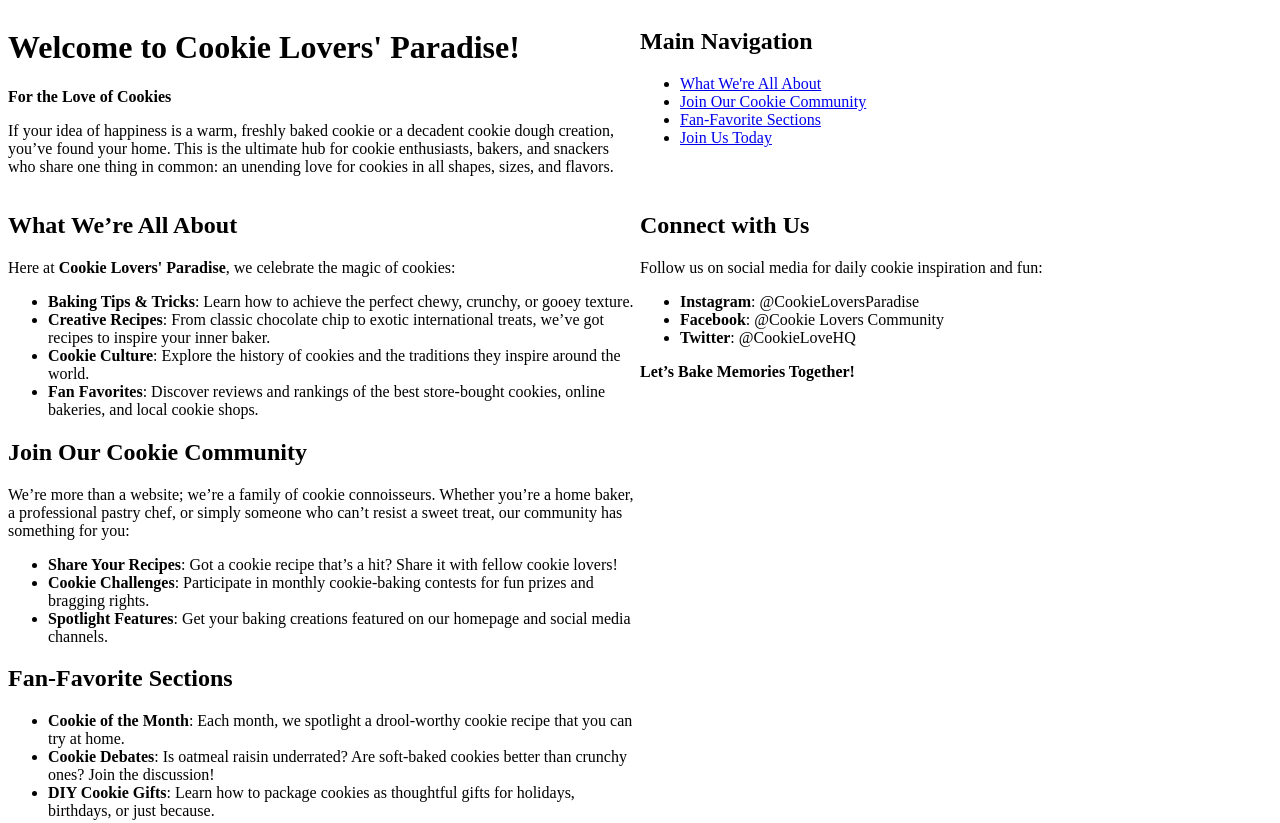
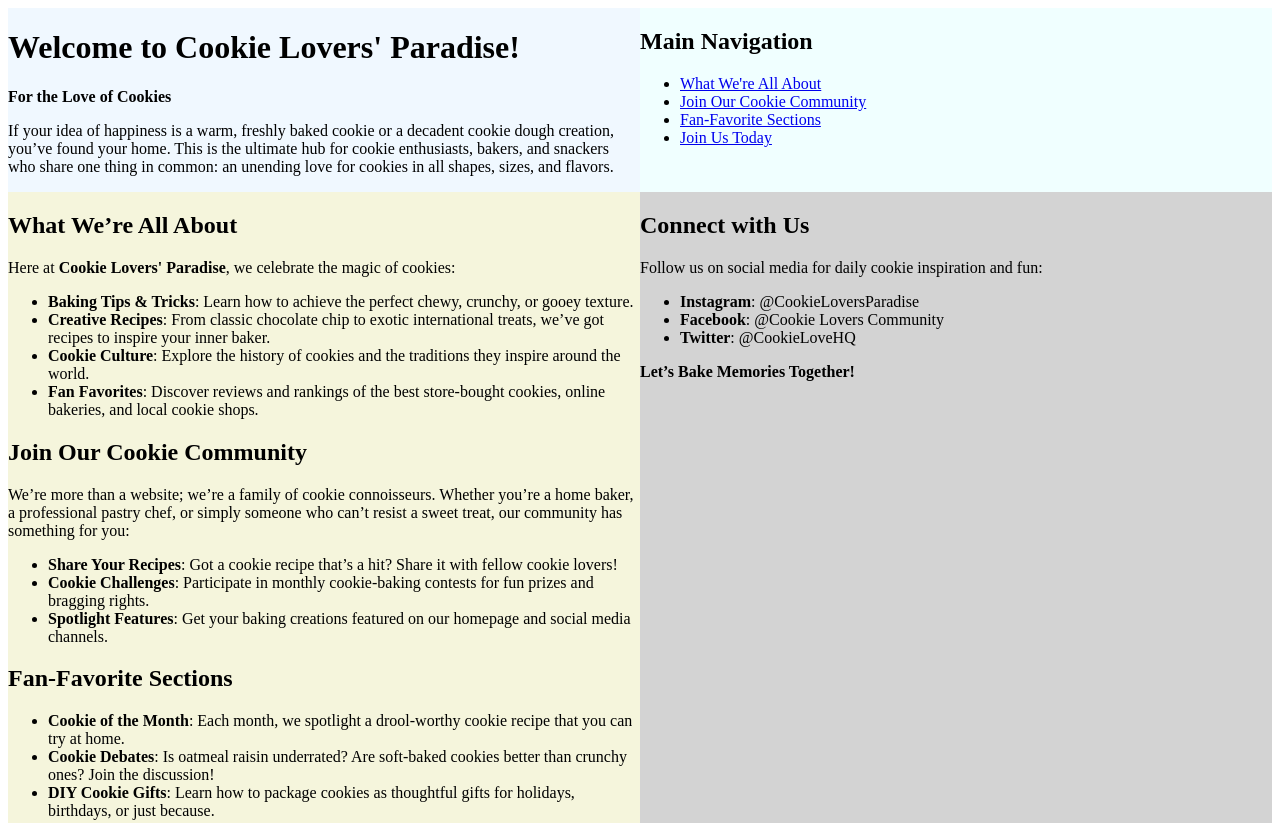
Before and after one commit to kadenrose/GIT414, a plain HTML site: page index.html in a window 1280 px wide. Shown: the top 823 px of the page. Drawn offline with Linux system fonts and the light colour scheme.

Commit message:
01.15.2025
Finish adding media queirys

```diff
--- a/styles.css
+++ b/styles.css
@@ -64,6 +64,18 @@ table {
 body {
     display: grid;
 }
+header {
+    background-color: aliceblue;
+}
+nav {
+    background-color: azure;
+}
+main {
+    background-color: beige;
+}
+footer {
+    background-color: lightgrey;
+}
 
 /* MEDIA QUERY (MEDIUM)*/
 @media screen and (min-width:941px) {
@@ -73,5 +85,15 @@ body {
 }
 
 /* MEDIA QUERY (LARGE)*/
+@media screen and (min-width:1322px) {
+    body {
+        grid-template-columns: 1fr 1fr 1fr;
+    }
+}
 
 /* MEDIA QUERY (XL)*/
+@media screen and (min-width:1750px) {
+    body {
+        grid-template-columns: 1fr 1fr 1fr 1fr;
+    }
+}
```
